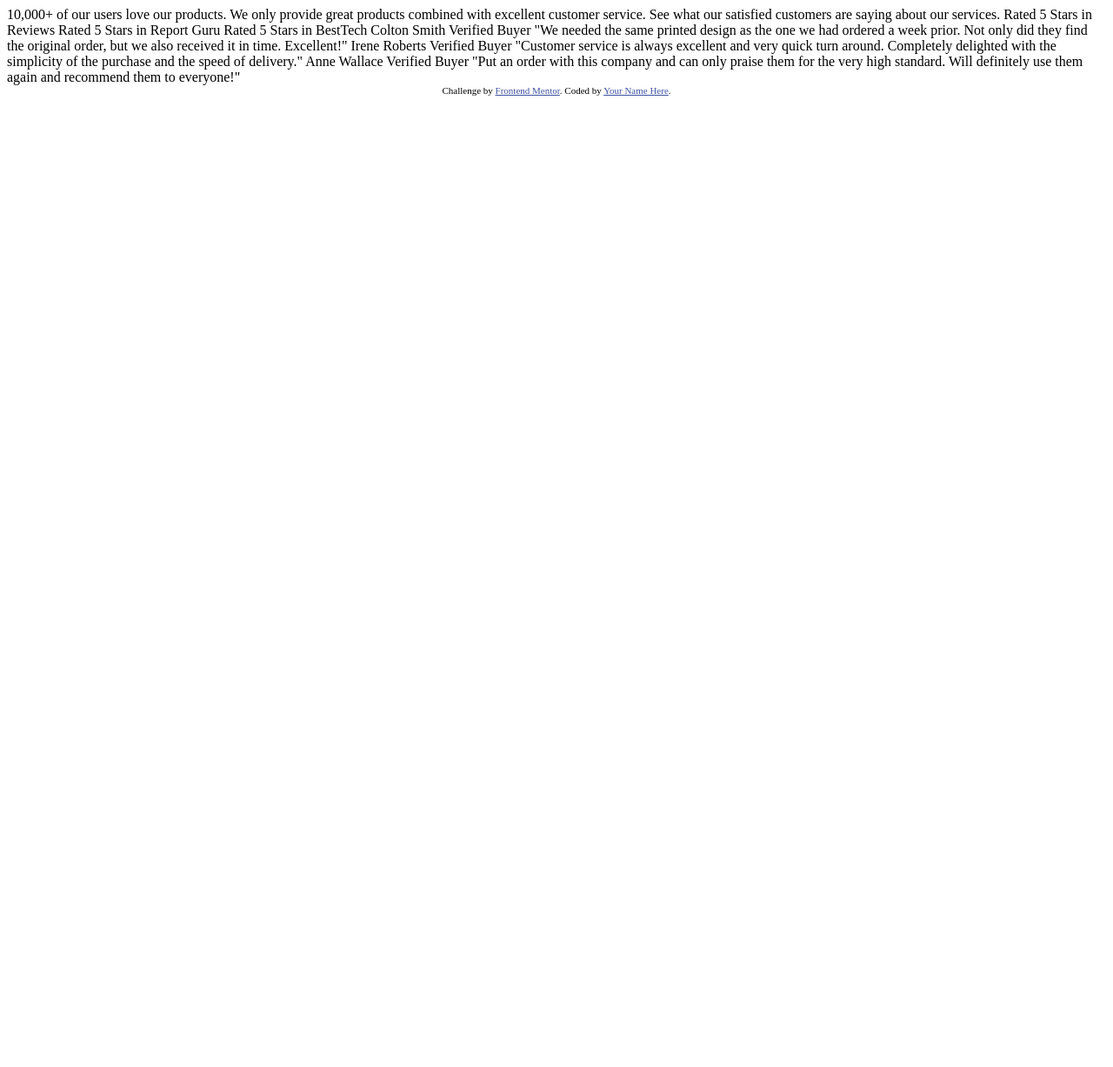
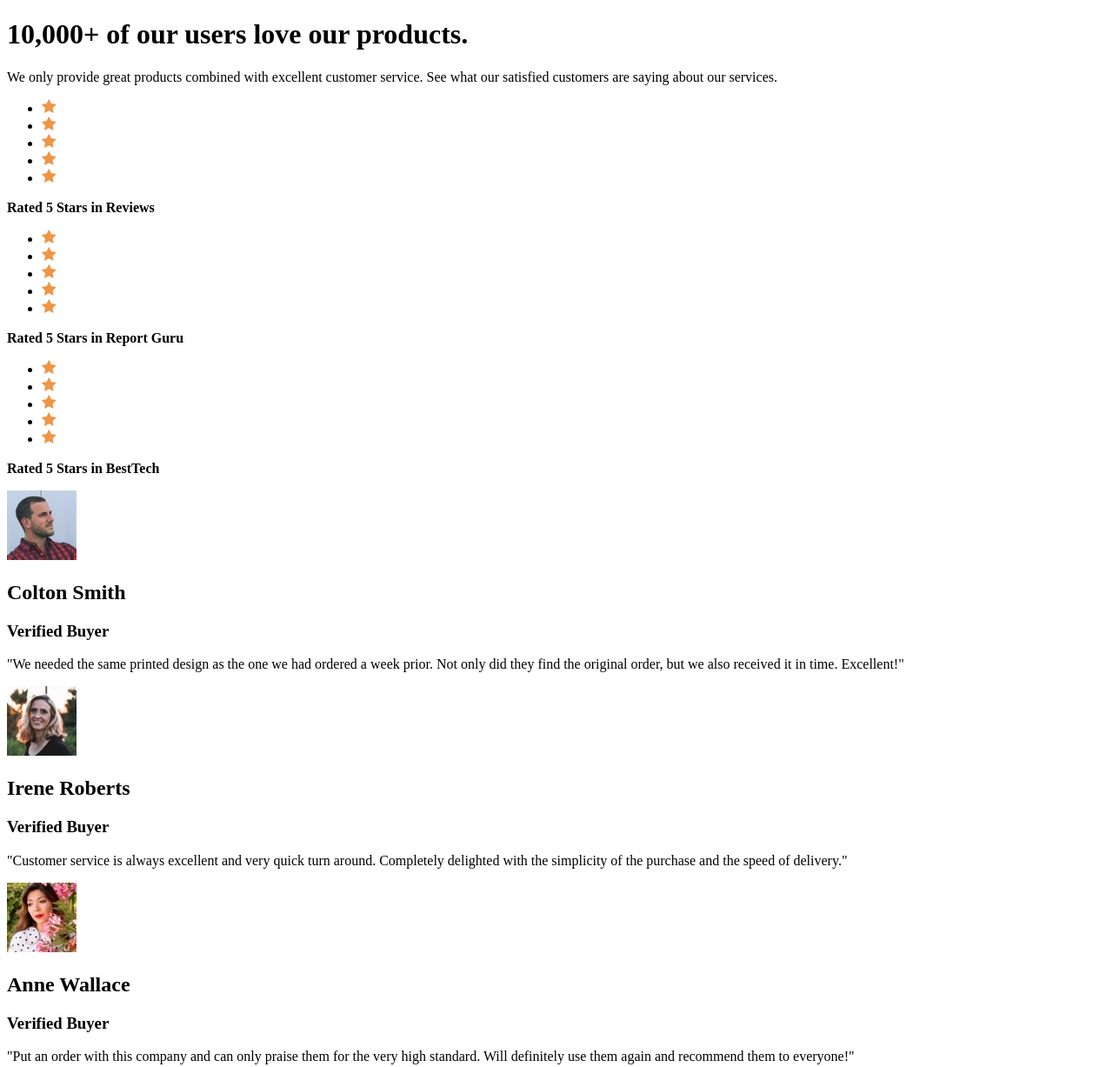
Before and after one commit to Corbinhol/Social-proof-section, a plain HTML site: page index.html in a window 1280 px wide. Shown: the top 1227 px of the page at 87% size. Before the commit the page ends 800 px from the top, so only its background shows below. Drawn offline with Linux system fonts and the light colour scheme.

Commit message:
Organized everything in html

```diff
--- a/index.html
+++ b/index.html
@@ -12,6 +12,9 @@
       href="./images/favicon-32x32.png"
     />
 
+    <link rel="preconnect" href="https://fonts.googleapis.com">
+    <link rel="preconnect" href="https://fonts.gstatic.com" crossorigin>
+    <link href="https://fonts.googleapis.com/css2?family=League+Spartan:wght@400;500;700&display=swap" rel="stylesheet">
     <title>Frontend Mentor | Social proof section</title>
 
     <!-- Feel free to remove these styles or customise in your own stylesheet 👍 -->
@@ -26,30 +29,102 @@
     </style>
   </head>
   <body>
-    10,000+ of our users love our products.
+    <header>
+      <h1>10,000+ of our users love our products.</h1>
+      <p>We only provide great products combined with excellent customer service.
+      See what our satisfied customers are saying about our services.</p>
+    </header>
+    <main>
+      <div class="ratings">
+        <div class="company-rating">
+          <ul class="5-stars">
+            <li>
+              <img src="/images/icon-star.svg" alt="star">
+            </li>
+            <li>
+              <img src="/images/icon-star.svg" alt="star">
+            </li>
+            <li>
+              <img src="/images/icon-star.svg" alt="star">
+            </li>
+            <li>
+              <img src="/images/icon-star.svg" alt="star">
+            </li>
+            <li>
+              <img src="/images/icon-star.svg" alt="star">
+            </li>
+          </ul>
+          <p><b>Rated 5 Stars in Reviews</b></p>
+        </div>
 
-    We only provide great products combined with excellent customer service.
-    See what our satisfied customers are saying about our services.
+        <div class="company-rating">
+          <ul class="5-stars">
+            <li>
+              <img src="/images/icon-star.svg" alt="star">
+            </li>
+            <li>
+              <img src="/images/icon-star.svg" alt="star">
+            </li>
+            <li>
+              <img src="/images/icon-star.svg" alt="star">
+            </li>
+            <li>
+              <img src="/images/icon-star.svg" alt="star">
+            </li>
+            <li>
+              <img src="/images/icon-star.svg" alt="star">
+            </li>
+          </ul>
+          <p><b>Rated 5 Stars in Report Guru</b></p>
+        </div>
 
-    Rated 5 Stars in Reviews
-    Rated 5 Stars in Report Guru
-    Rated 5 Stars in BestTech
+        <div class="company-rating">
+          <ul class="5-stars">
+            <li>
+              <img src="/images/icon-star.svg" alt="star">
+            </li>
+            <li>
+              <img src="/images/icon-star.svg" alt="star">
+            </li>
+            <li>
+              <img src="/images/icon-star.svg" alt="star">
+            </li>
+            <li>
+              <img src="/images/icon-star.svg" alt="star">
+            </li>
+            <li>
+              <img src="/images/icon-star.svg" alt="star">
+            </li>
+          </ul>
+          <p><b>Rated 5 Stars in BestTech</b></p>
+        </div>
+      </div>
 
-    Colton Smith
-    Verified Buyer
-    "We needed the same printed design as the one we had ordered a week prior.
-    Not only did they find the original order, but we also received it in time.
-    Excellent!"
-
-    Irene Roberts
-    Verified Buyer
-    "Customer service is always excellent and very quick turn around. Completely
-    delighted with the simplicity of the purchase and the speed of delivery."
-
-    Anne Wallace
-    Verified Buyer
-    "Put an order with this company and can only praise them for the very high
-    standard. Will definitely use them again and recommend them to everyone!"
+      <div class="reviews">
+        <div class="reviewer">
+          <img src="/images/image-colton.jpg" alt="image of Colton">
+          <h2>Colton Smith</h2>
+          <h3>Verified Buyer</h3>
+          <p>"We needed the same printed design as the one we had ordered a week prior.
+          Not only did they find the original order, but we also received it in time.
+          Excellent!"</p>
+        </div>
+        <div class="reviewer">
+          <img src="/images/image-irene.jpg" alt="image of Irene">
+          <h2>Irene Roberts</h2>
+          <h3>Verified Buyer</h3>
+          <p>"Customer service is always excellent and very quick turn around. Completely
+          delighted with the simplicity of the purchase and the speed of delivery."</p>
+        </div>
+        <div class="reviewer">
+          <img src="/images/image-anne.jpg" alt="image of Anne">
+          <h2>Anne Wallace</h2>
+          <h3>Verified Buyer</h3>
+          <p>"Put an order with this company and can only praise them for the very high
+          standard. Will definitely use them again and recommend them to everyone!"</p>
+        </div>
+      </div>
+    </main>
 
     <div class="attribution">
       Challenge by
```
